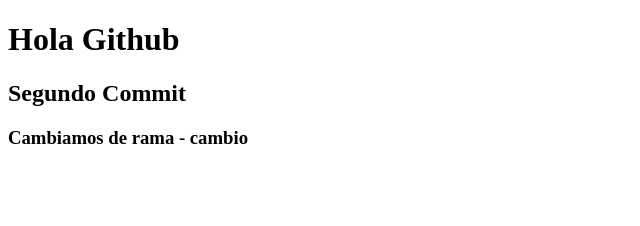
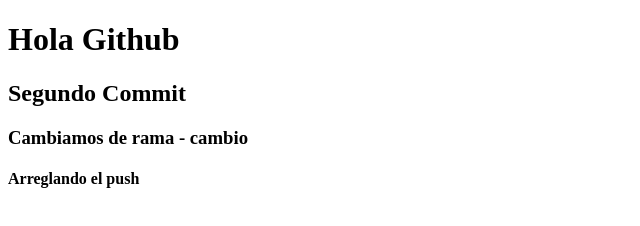
Before and after one commit to carlosmolina0/repo-prueba, a plain HTML site: page index.html in a window 1280 px wide. Shown: the whole page, without its empty margins (0-640 px from the left). Drawn offline with Linux system fonts and the light colour scheme.

```diff
--- a/index.html
+++ b/index.html
@@ -11,5 +11,6 @@
     <h1>Hola Github</h1>
     <h2>Segundo Commit</h2>
     <h3>Cambiamos de rama - cambio</h3>
+    <h4>Arreglando el push</h4>
 </body>
 </html>
```
